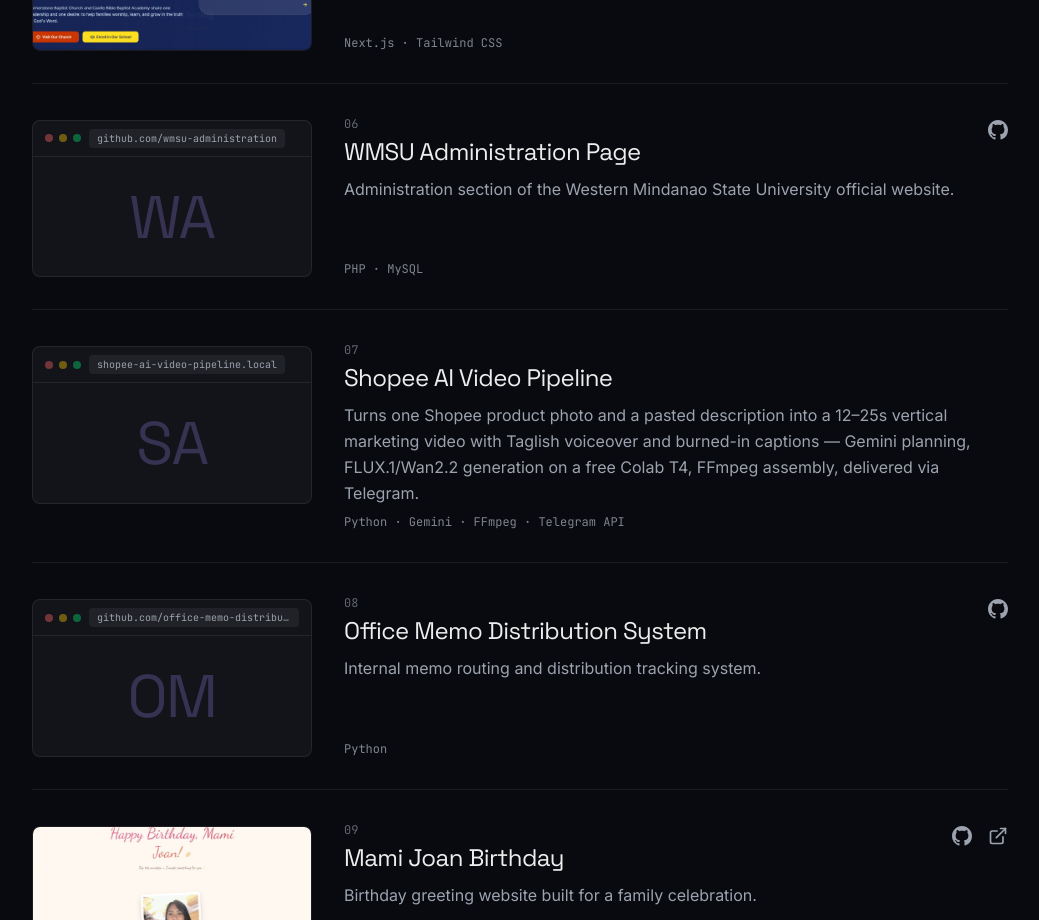
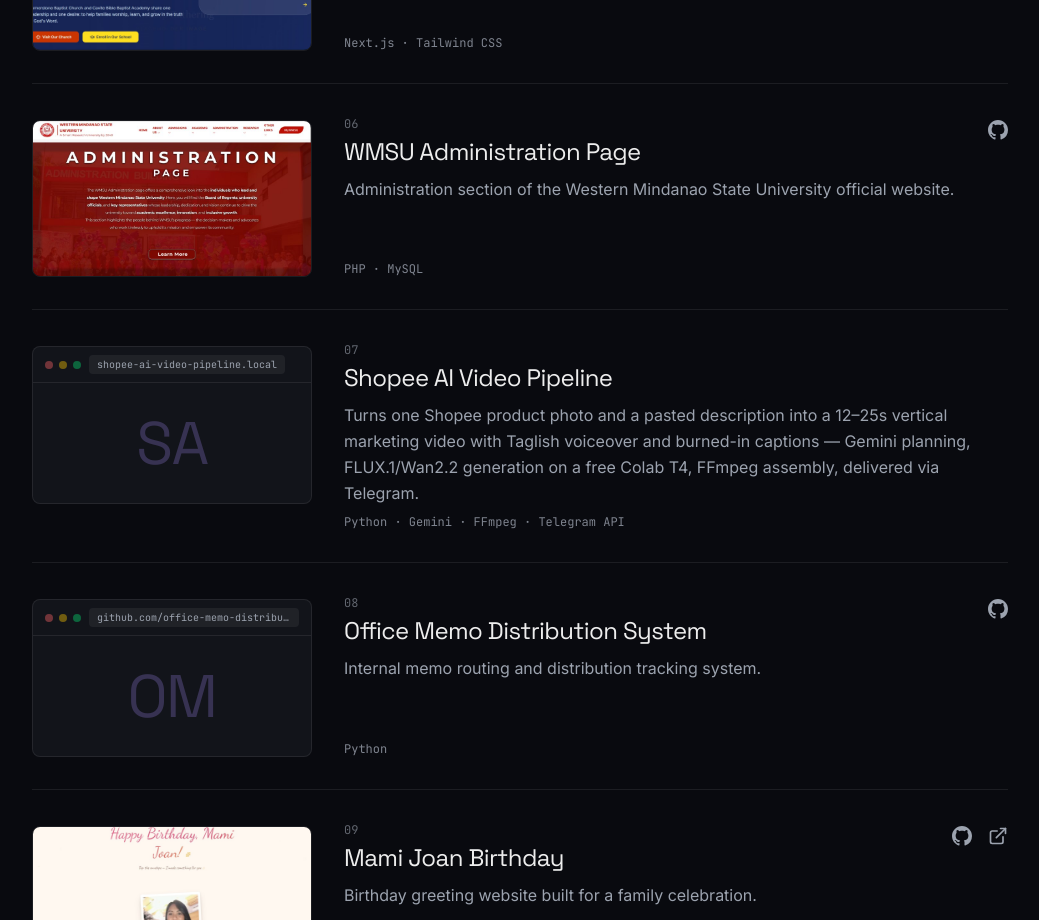
Before and after one commit to Zurin2/portfolio, a Next.js app: page /projects in a window 1280 px wide. Shown: the part 1360-2280 px from the top of the page, without its empty margins (120-1159 px from the left). Built offline with nearby package versions, Linux system fonts and the light colour scheme.

Commit message:
feat: WMSU Administration screenshot

```diff
--- a/src/data/projects.ts
+++ b/src/data/projects.ts
@@ -76,6 +76,7 @@ export const projects: Project[] = [
       "Administration section of the Western Mindanao State University official website.",
     tech: ["PHP", "MySQL"],
     repoUrl: "https://github.com/Zurin2/WMSU-ADMINISTRATION-PAGE",
+    screenshot: "/screenshots/wmsu-administration.jpg",
     featured: false,
     sortOrder: 6,
   },
```
Also changed, not shown: public/screenshots/wmsu-administration.jpg (added).
